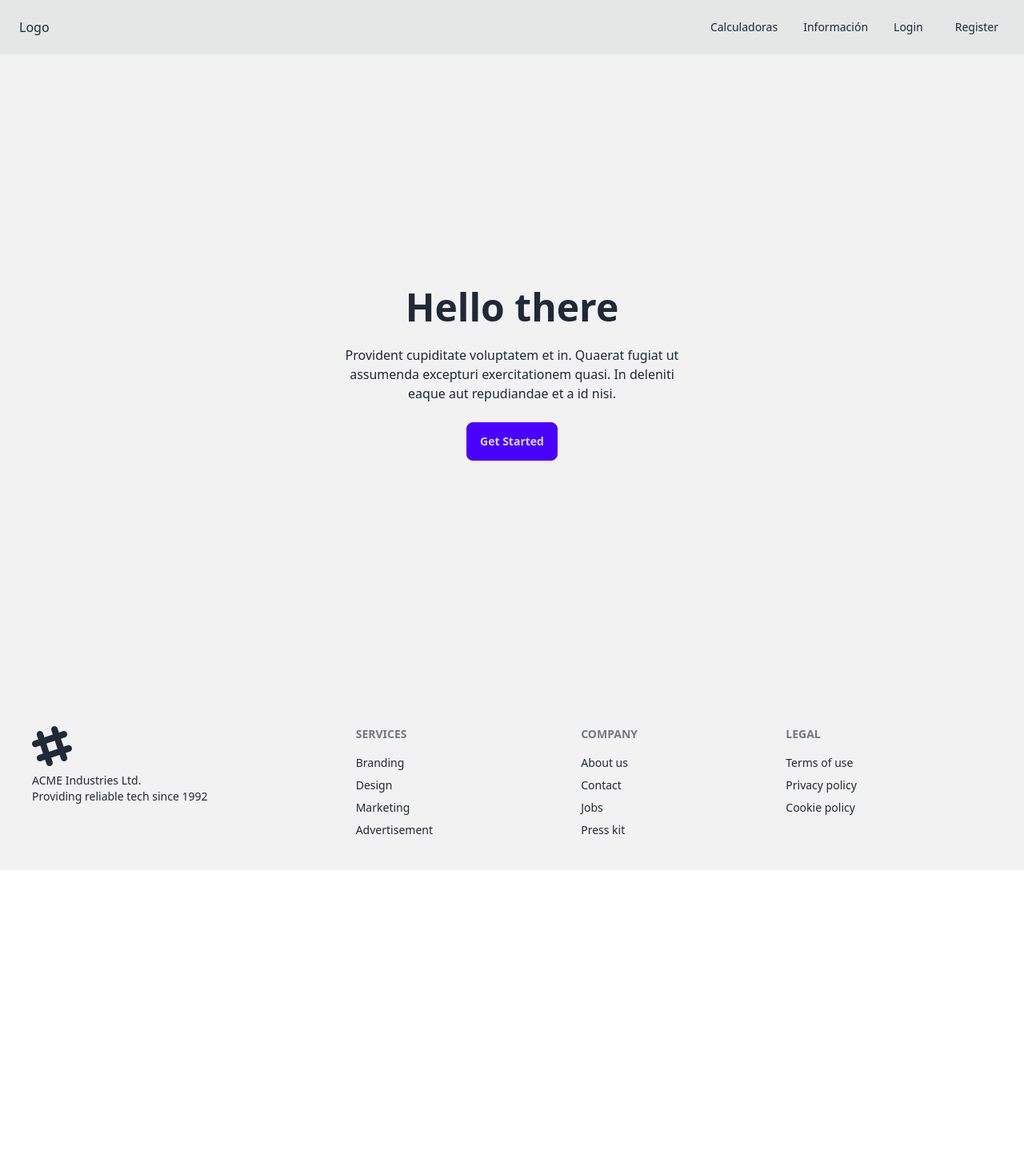
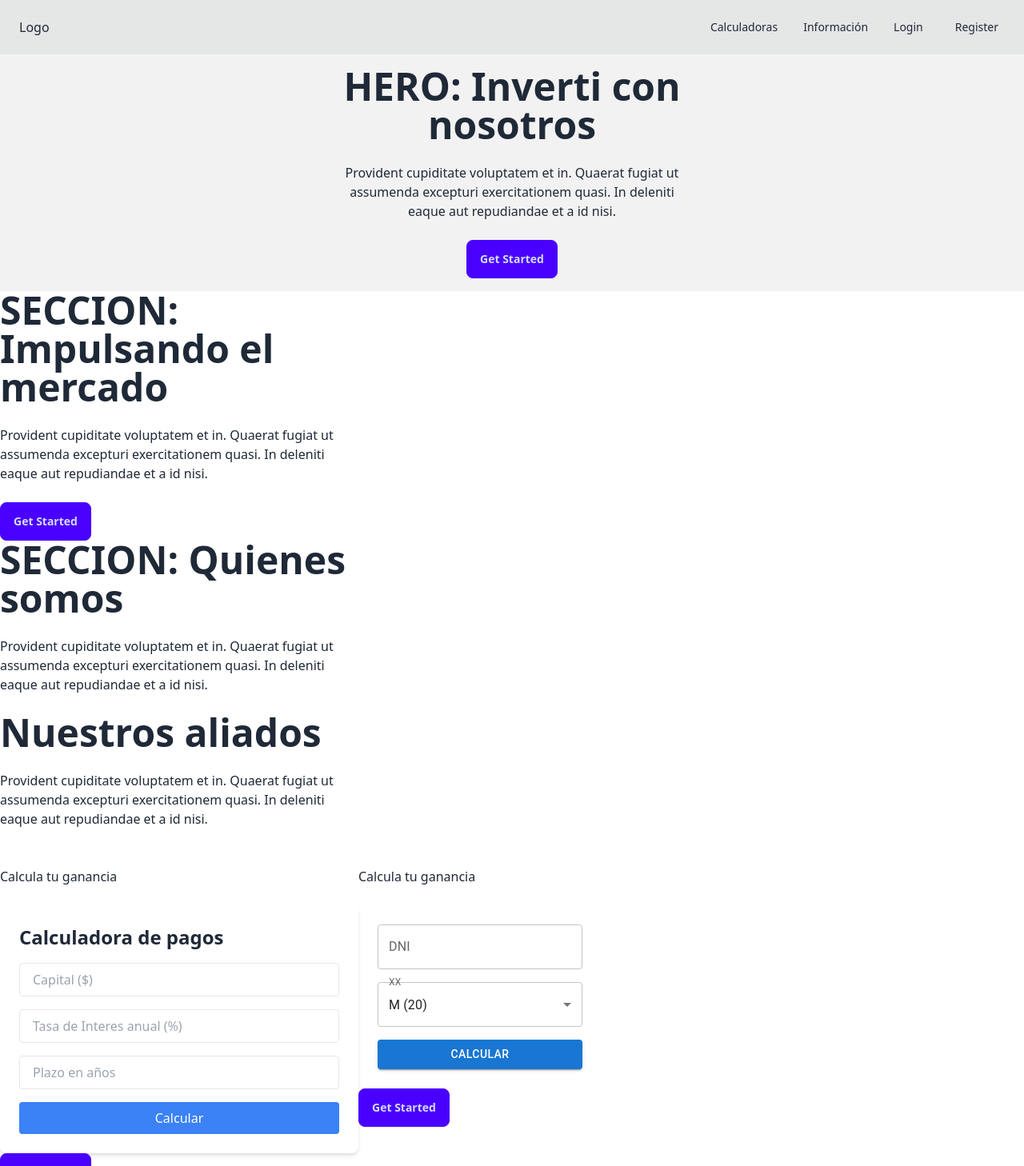
Before and after one commit to No-Country-simulation/h3-20-proptech, a React (Vite) app in the folder proptech/: page / in a window 1280 px wide. Shown: the top 1458 px of the page at 80% size. Before the commit the page ends 1088 px from the top, so only its background shows below. Built offline with nearby package versions, Linux system fonts and the light colour scheme.

Commit message:
homepage structure just for global settings

```diff
--- a/proptech/src/components/Content.jsx
+++ b/proptech/src/components/Content.jsx
@@ -1,9 +1,15 @@
+
+import MortgageCalculator from "./MortgageCalculator"
+import Cuil from "./Cuil"
+
 function Content() {
     return (
-    <div className="hero bg-base-200 min-h-screen">
+        <div>
+
+            <div className="hero bg-base-200 ">
                 <div className="hero-content text-center">
                     <div className="max-w-md">
-          <h1 className="text-5xl font-bold">Hello there</h1>
+                        <h2 className="text-5xl font-bold">HERO: Inverti con nosotros</h2>
                         <p className="py-6">
                             Provident cupiditate voluptatem et in. Quaerat fugiat ut assumenda
                             excepturi exercitationem quasi. In deleniti eaque aut repudiandae et
@@ -13,6 +19,50 @@ function Content() {
                     </div>
                 </div>
             </div>
+            <div className="max-w-md">
+                <h2 className="text-5xl font-bold">SECCION: Impulsando el mercado</h2>
+                <p className="py-6">
+                    Provident cupiditate voluptatem et in. Quaerat fugiat ut assumenda
+                    excepturi exercitationem quasi. In deleniti eaque aut repudiandae et
+                    a id nisi.
+                </p>
+                <button className="btn btn-primary">Get Started</button>
+            </div>
+            <div className="max-w-md">
+                <h2 className="text-5xl font-bold">SECCION: Quienes somos</h2>
+                <p className="py-6">
+                    Provident cupiditate voluptatem et in. Quaerat fugiat ut assumenda
+                    excepturi exercitationem quasi. In deleniti eaque aut repudiandae et
+                    a id nisi.
+                </p>
+                <h2 className="text-5xl font-bold"> Nuestros aliados</h2>
+                <p className="py-6">
+                    Provident cupiditate voluptatem et in. Quaerat fugiat ut assumenda
+                    excepturi exercitationem quasi. In deleniti eaque aut repudiandae et
+                    a id nisi.
+                </p>
+            </div>
+            <div className="flex">
+            <div className="max-w-md">
+                <p className="py-6">
+                    Calcula tu ganancia
+                </p>
+                <MortgageCalculator/>
+                <button className="btn btn-primary">Get Started</button>
+            </div>
+            <div className="max-w-md">
+                <p className="py-6">
+                    Calcula tu ganancia
+                </p>
+                <Cuil/>
+                <button className="btn btn-primary">Get Started</button>
+            </div>
+
+            </div>
+
+
+
+        </div>
     );
 }
 
```
Lines whose indentation alone changed are shown as unchanged.
